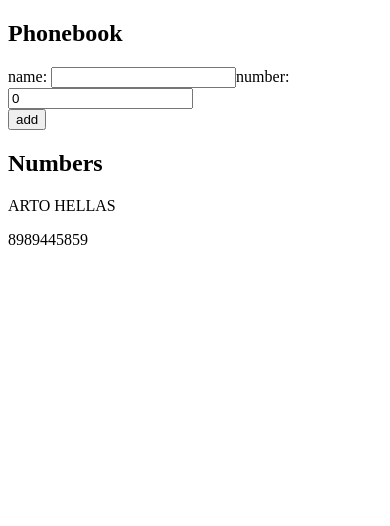
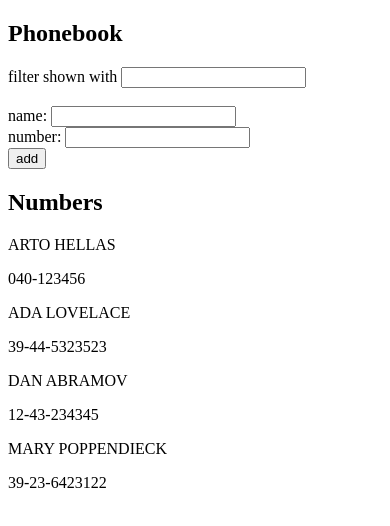
Before and after one commit to HarshDubey1011/fullstackopen_exercises, a React (Vite) app in the folder part2/phonebook/: page / in a window 390 px wide. Shown: the top 526 px of the page. Built offline with nearby package versions, Linux system fonts and the light colour scheme.

Commit message:
2.9*: The Phonebook Step 4

```diff
--- a/part2/phonebook/src/App.jsx
+++ b/part2/phonebook/src/App.jsx
@@ -2,11 +2,15 @@ import { useState } from 'react'
 
 const App = () => {
   const [persons, setPersons] = useState([
-    { name: 'Arto Hellas', phoneNumber: 8989445859 }
+    { name: 'Arto Hellas', phoneNumber: '040-123456', id: 1 },
+    { name: 'Ada Lovelace', phoneNumber: '39-44-5323523', id: 2 },
+    { name: 'Dan Abramov', phoneNumber: '12-43-234345', id: 3 },
+    { name: 'Mary Poppendieck', phoneNumber: '39-23-6423122', id: 4 }
   ])
 
   const [newName, setNewName] = useState('');
-  const [newNumber, setNewNumber] = useState(0);
+  const [newNumber, setNewNumber] = useState("");
+  const [search, setSearch] = useState('');
 
   const handleInputChange = (event) => {
     setNewName(event.target.value);
@@ -14,6 +18,11 @@ const App = () => {
 
   const handleNumberChange = (event) => {
     setNewNumber(event.target.value);
+  }
+
+  const handleSearch = (event) => {
+    setSearch(event.target.value);
+
   }
 
   const addName = (event) => {
@@ -35,28 +44,32 @@ const App = () => {
     }
     setPersons(persons.concat(newObject));
     setNewName("");
+    setNewNumber("");
   }
   }
 
   return (
     <div>
       <h2>Phonebook</h2>
+      filter shown with <input type='text' value={search} onChange={handleSearch} /> <br /><br />
       <form onSubmit={addName}>
         <div>
-          name: <input value={newName} onChange={handleInputChange} />
-          number: <input value={newNumber} onChange={handleNumberChange} />
+          name: <input value={newName} onChange={handleInputChange} /><br />
+          number: <input type='number' value={newNumber} onChange={handleNumberChange} />
         </div>
         <div>
           <button type="submit">add</button>
         </div>
       </form>
       <h2>Numbers</h2>
-      {persons.map((person,i)=>
-        <>
-          <p key={i}>{person.name.toLocaleUpperCase()}</p>
-          <p>{person.phoneNumber}</p>
-        </>
-      )}
+      {persons
+        .filter(person => person.name.toLowerCase().includes(search.toLowerCase()))
+        .map(person => (
+          <div key={person.id}>
+            <p>{person.name.toUpperCase()}</p>
+            <p>{person.phoneNumber}</p>
+          </div>
+      ))}
     </div>
   )
 }
```
